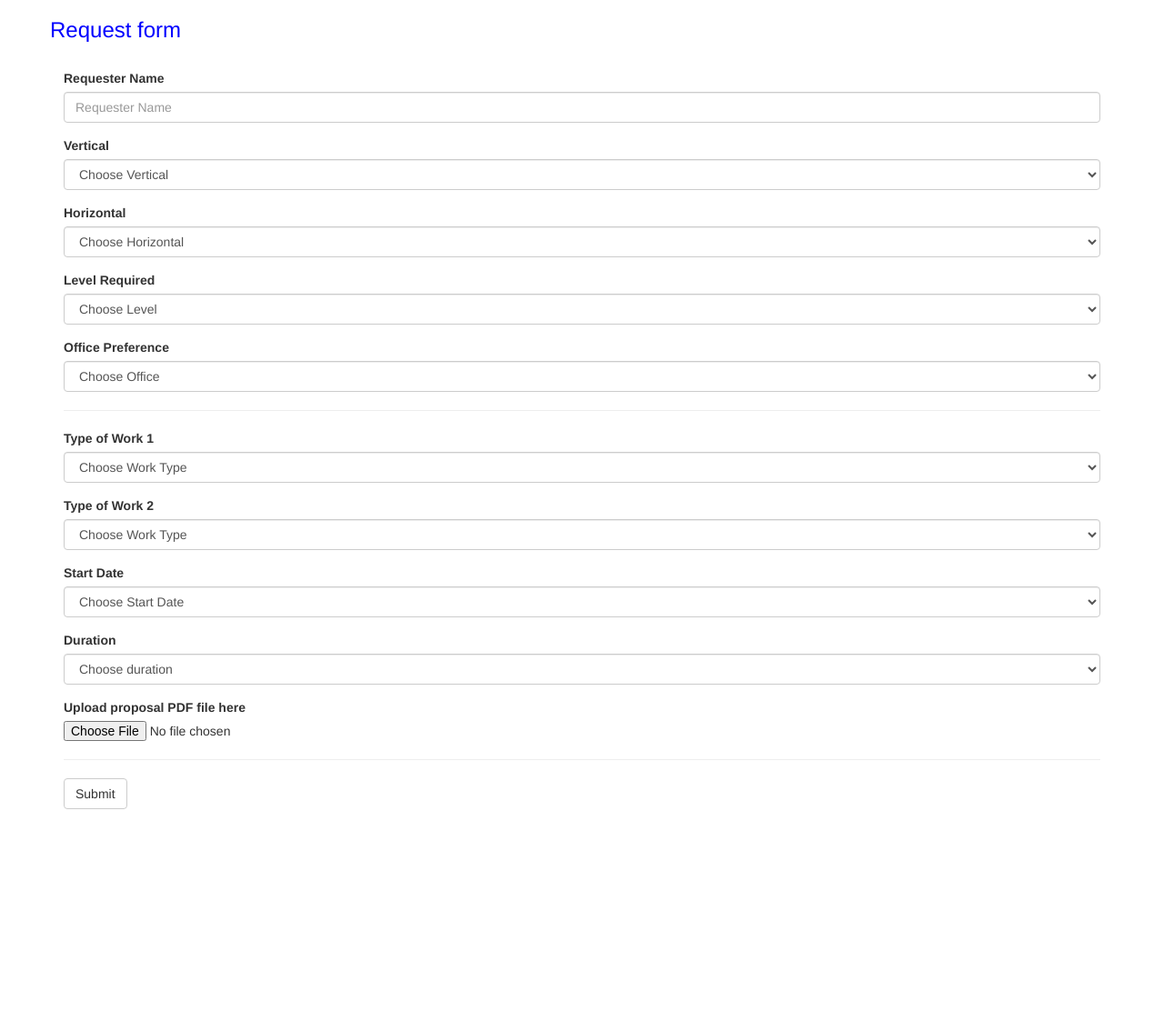
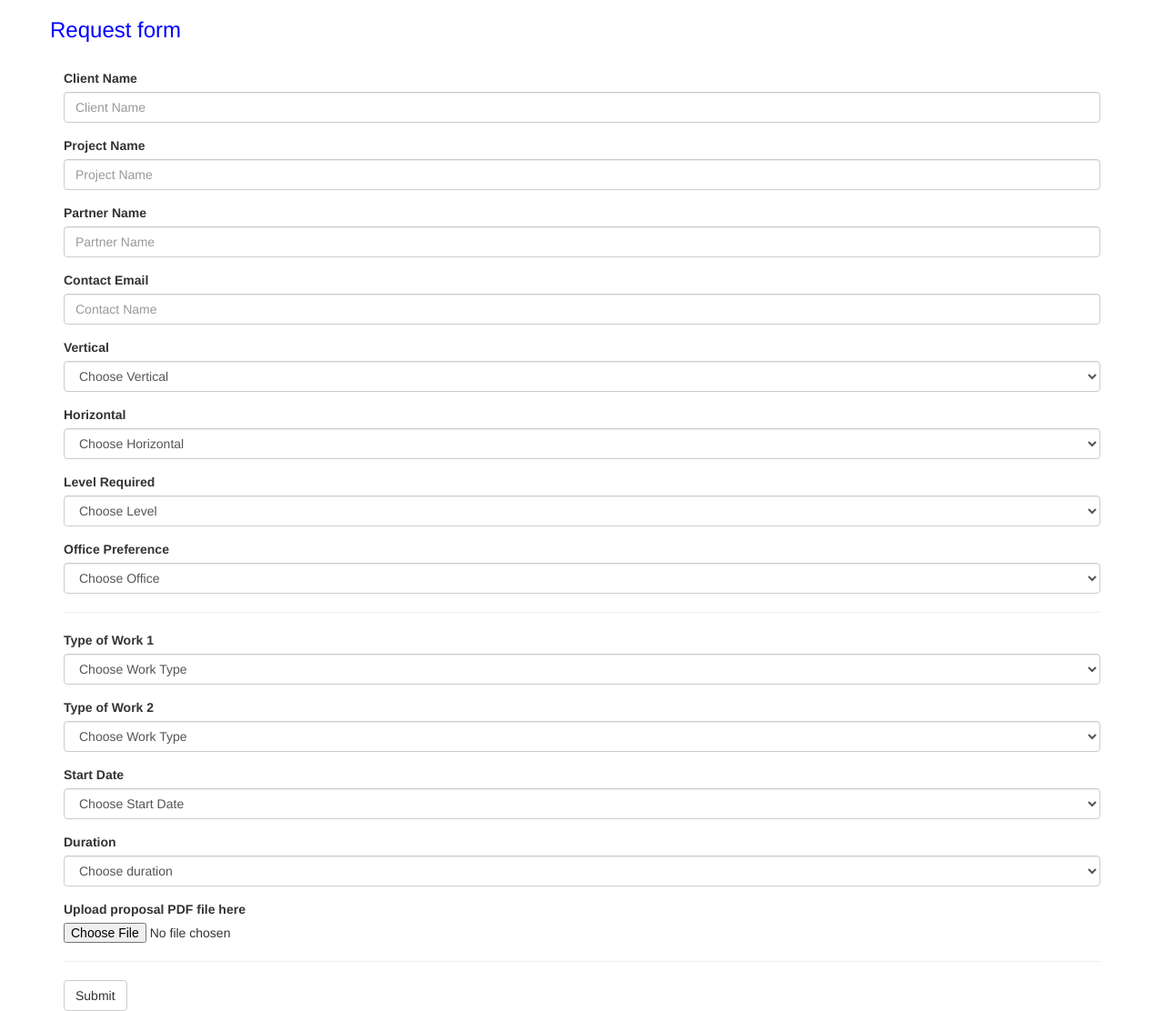
Before and after one commit to hasygithub/OW-StaffBot, a Flask app: page /request_form in a window 1280 px wide. Shown: the whole page at 91% size. Before the commit the page ends 890 px from the top, so only its background shows below. Run offline with Flask 2, Linux system fonts and the light colour scheme; some libraries are stand-ins or nearby versions.

Commit message:
updated projects thing

```diff
--- a/main.py
+++ b/main.py
@@ -28,7 +28,7 @@ def projects():
                            partner_name=list(df['partner_name']),
                            type_of_work_1=list(df['type_of_work_1']),
                            type_of_work_2=list(df['type_of_work_2']),
-                           level=list(df['level']),
+                           level=list(df['level_required']),
                            office_preference=list(df['office_preference']),
                            start_date=list(df['start_date']),
                            duration=list(df['duration']),
@@ -72,15 +72,21 @@ def resource_form():
 @app.route('/handle_data', methods=['POST'])
 def handle_data():
 
-    requester_name = request.form['requester_name']
+    print ('test')
+
+    client = request.form['client']
+    project_name = request.form['project_name']
     vertical = request.form['vertical']
     horizontal = request.form['horizontal']
-    level = request.form['level']
-    office = request.form['office']
-    interest_1 = request.form['interest_1']
-    interest_2 = request.form['interest_2']
+    partner_name = request.form['partner_name']
+    type_of_work_1 = request.form['interest_1']
+    type_of_work_2 = request.form['interest_2']
+    level_required = request.form['level']
+    office_preference = request.form['office']
     start_date = request.form['start_date']
     duration = request.form['duration']
+    attachment = ''
+    contact_email = request.form['contact_email']
 
     # check if the post request has the file part
     if 'file' not in request.files:
@@ -93,11 +99,22 @@ def handle_data():
         flash('No selected file')
         return redirect(request.url)
     if file and allowed_file(file.filename):
-        filename = secure_filename(requester_name+'_proposal.pdf')
+        filename = secure_filename(project_name+'_proposal.pdf')
         file.save(os.path.join(app.config['UPLOAD_FOLDER'], filename))
         #return redirect(url_for('uploaded_file', filename=filename))
 
-    add_row_to_projects(requester_name, '{}-{}'.format(vertical, horizontal), level, office, interest_1, interest_2, start_date, duration, '')
+    add_row_to_projects(client,
+                        project_name,
+                        '{}-{}'.format(vertical, horizontal),
+                        partner_name,
+                        type_of_work_1,
+                        type_of_work_2,
+                        level_required,
+                        office_preference,
+                        start_date,
+                        duration,
+                        attachment,
+                        contact_email)
 
     return 'project submitted :D'
     # your code
--- a/templates/request_form.html
+++ b/templates/request_form.html
@@ -11,9 +11,25 @@
       <div class="row" style="margin-top:20px">
           <div class="col-md-12">
               <form role="form" action="{{ url_for('handle_data') }}" method="POST" enctype=multipart/form-data>
+
                   <div class="form-group">
-                      <label for="title">Requester Name</label>
-                      <input class="form-control" name="requester_name" placeholder="Requester Name">
+                      <label for="title">Client Name</label>
+                      <input class="form-control" name="client" placeholder="Client Name">
+                  </div>
+
+                  <div class="form-group">
+                      <label for="title">Project Name</label>
+                      <input class="form-control" name="project_name" placeholder="Project Name">
+                  </div>
+
+                  <div class="form-group">
+                      <label for="title">Partner Name</label>
+                      <input class="form-control" name="partner_name" placeholder="Partner Name">
+                  </div>
+
+                  <div class="form-group">
+                      <label for="title">Contact Email</label>
+                      <input class="form-control" name="contact_email" placeholder="Contact Name">
                   </div>
 
                   <div class="form-group">
```
Also changed, not shown: csv_functions.py (+20 -14 lines), projects.csv (+6 -5 lines), 2 other files.
